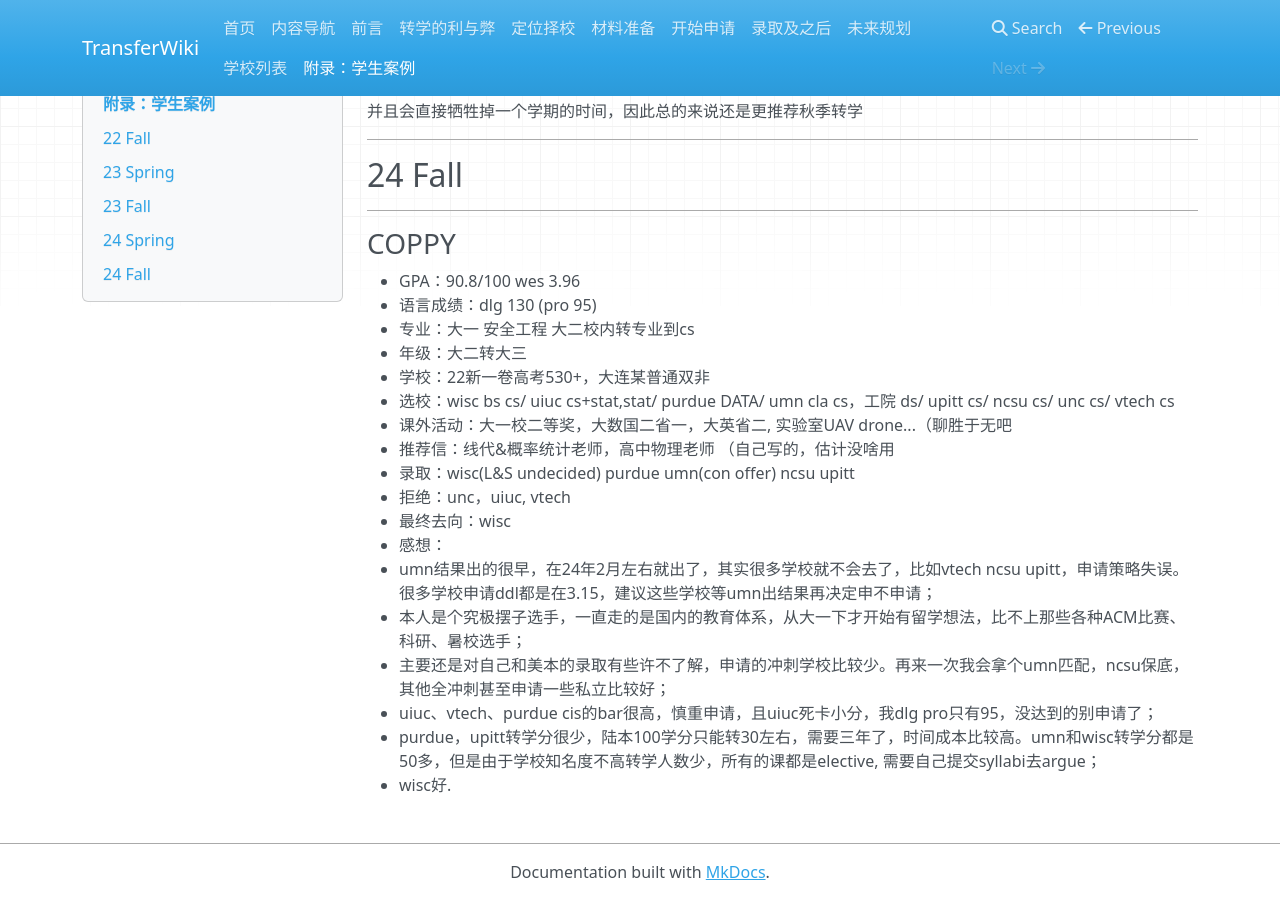
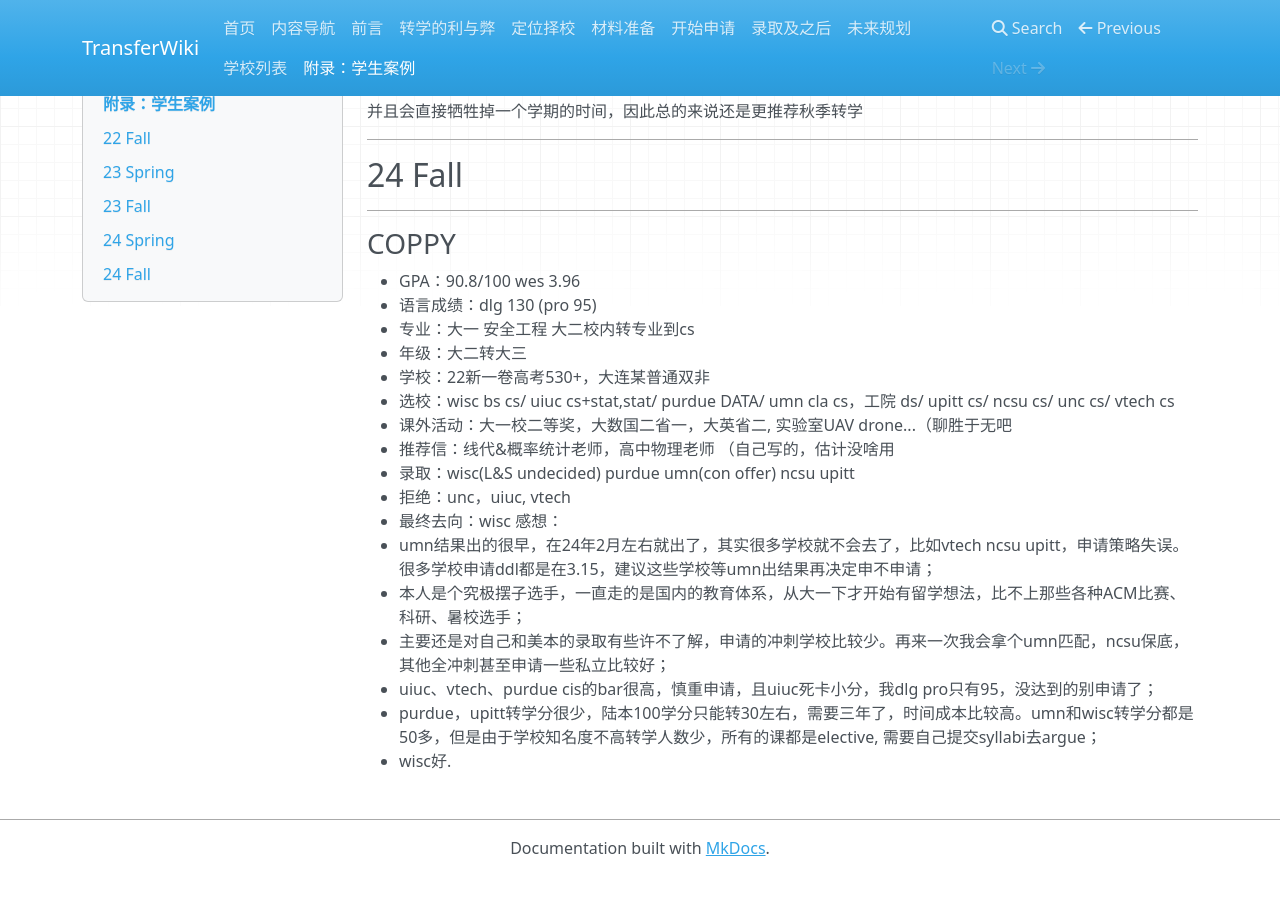
Before and after one commit to SihanXU/TransferWiki, an MkDocs documentation site: the page built from docs/bgs.md, in a window 1280 px wide and 900 px high, scrolled down 19984 px. Built offline with MkDocs 1.6.1, drawn with Linux system fonts in a browser that asks for light colours; nearby versions of some CDN libraries; after the commit the page ends 20860 px from its top, so only the background shows below that.

Commit message:
Update bgs.md

```diff
--- a/docs/bgs.md
+++ b/docs/bgs.md
@@ -755,7 +755,7 @@ GPA：3.8/4.0，10%
 - 录取：wisc(L&S undecided) purdue umn(con offer) ncsu upitt
 - 拒绝：unc，uiuc, vtech
 - 最终去向：wisc
-- 感想：
+感想：
 - umn结果出的很早，在24年2月左右就出了，其实很多学校就不会去了，比如vtech ncsu upitt，申请策略失误。很多学校申请ddl都是在3.15，建议这些学校等umn出结果再决定申不申请；
 - 本人是个究极摆子选手，一直走的是国内的教育体系，从大一下才开始有留学想法，比不上那些各种ACM比赛、科研、暑校选手；
 - 主要还是对自己和美本的录取有些许不了解，申请的冲刺学校比较少。再来一次我会拿个umn匹配，ncsu保底，其他全冲刺甚至申请一些私立比较好；
```
